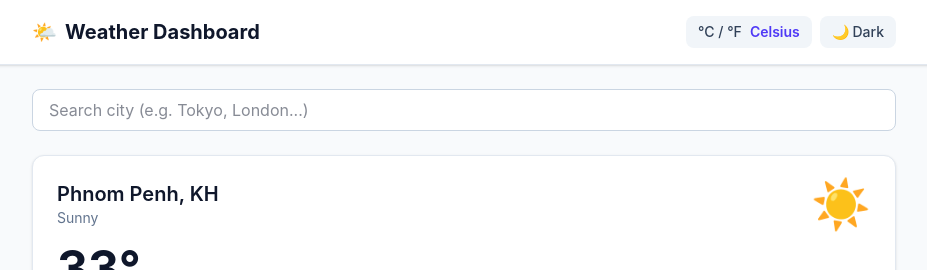
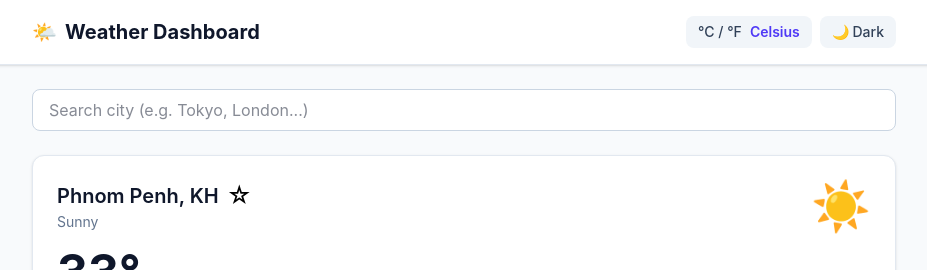
Before and after one commit to sieve-dev-sudo/weather-dashboard, a React (Vite) app: page / in a window 1280 px wide. Shown: the top 270 px of the page, without its empty margins (176-1103 px from the left). Built offline with nearby package versions, Linux system fonts and the light colour scheme.

Commit message:
feat: integrate FavoriteButton into CurrentWeather

```diff
--- a/src/components/CurrentWeather.jsx
+++ b/src/components/CurrentWeather.jsx
@@ -1,15 +1,19 @@
 import { convertTemp } from '../utils/convertTemp'
+import FavoriteButton from './FavoriteButton'
 
-function CurrentWeather({ city, unit }) {
+function CurrentWeather({ city, unit, isFavorite, onToggleFavorite }) {
   const displayTemp = convertTemp(city.temp, unit)
 
   return (
     <div className="mt-6 p-6 bg-white dark:bg-slate-800 rounded-xl shadow-sm border border-slate-200 dark:border-slate-700">
       <div className="flex items-center justify-between">
         <div>
-          <h2 className="text-xl font-semibold text-slate-900 dark:text-slate-100">
-            {city.city}, {city.country}
-          </h2>
+          <div className="flex items-center gap-2">
+            <h2 className="text-xl font-semibold text-slate-900 dark:text-slate-100">
+              {city.city}, {city.country}
+            </h2>
+            <FavoriteButton isFavorite={isFavorite} onToggle={onToggleFavorite} />
+          </div>
           <p className="text-slate-500 dark:text-slate-400 text-sm">{city.condition}</p>
         </div>
         <span className="text-5xl">{city.icon}</span>
```
